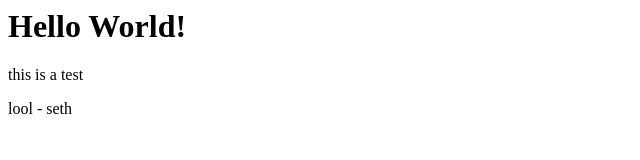
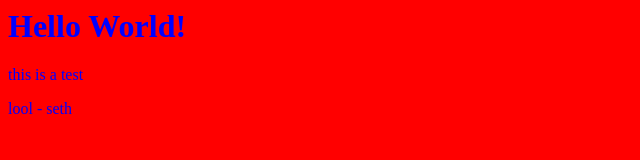
Before and after one commit to sgtdrew720/sgtdrew720.github.io, a plain HTML site: page index.html in a window 1280 px wide. Shown: the whole page, without its empty margins (0-640 px from the left). Drawn offline with Linux system fonts and the light colour scheme.

Commit message:
Adding my existing site.

```diff
--- /dev/null
+++ b/index.css
@@ -0,0 +1,4 @@
+body {
+   color:#0000FF;
+   background:#FF0000;
+}
--- a/index.html
+++ b/index.html
@@ -1,5 +1,6 @@
 <html>
  <head>
+  <link rel="stylesheet" type="text/css" href="/index.css">
   <h1>Hello World!</h1>
  </head>
  <body>
```
